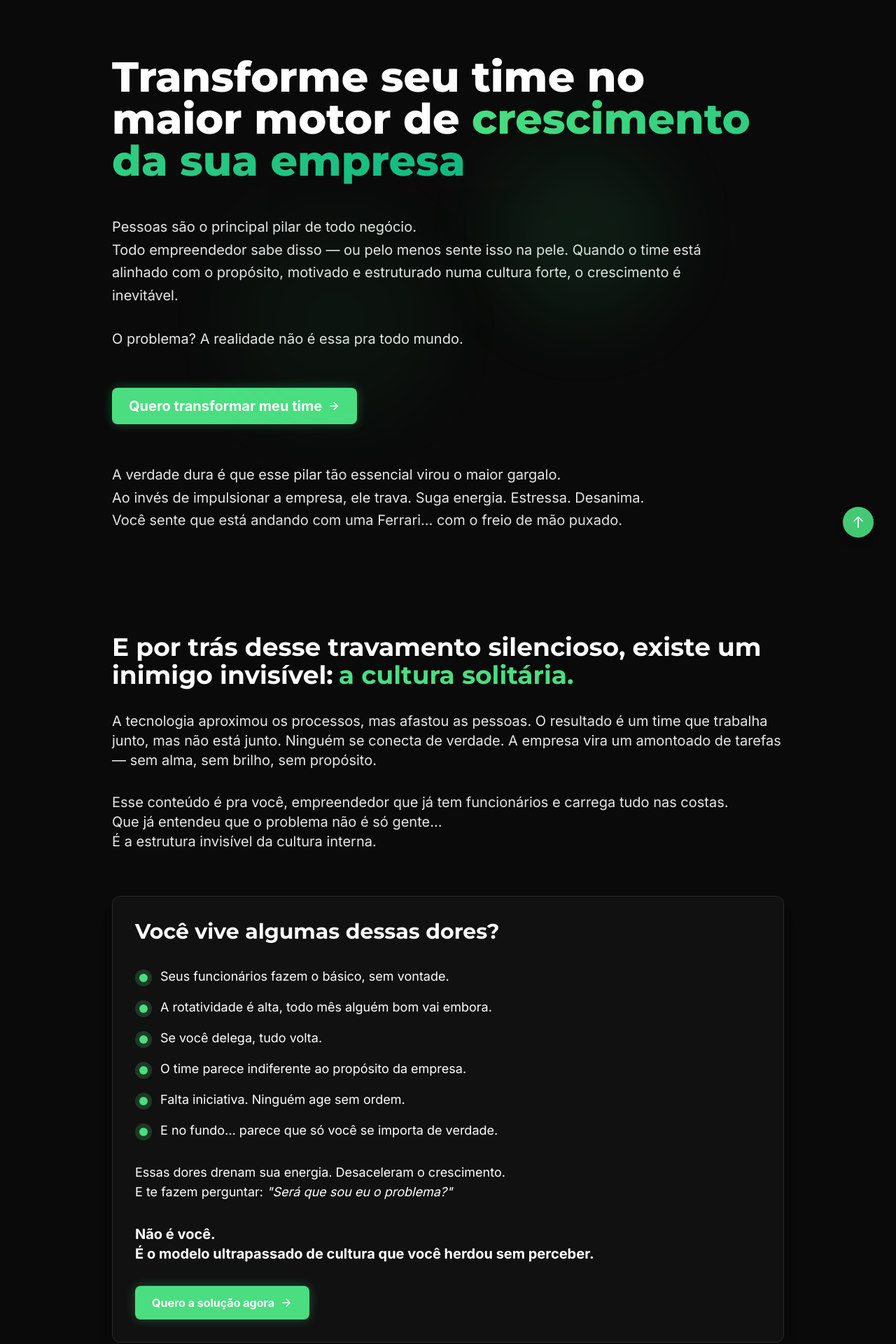
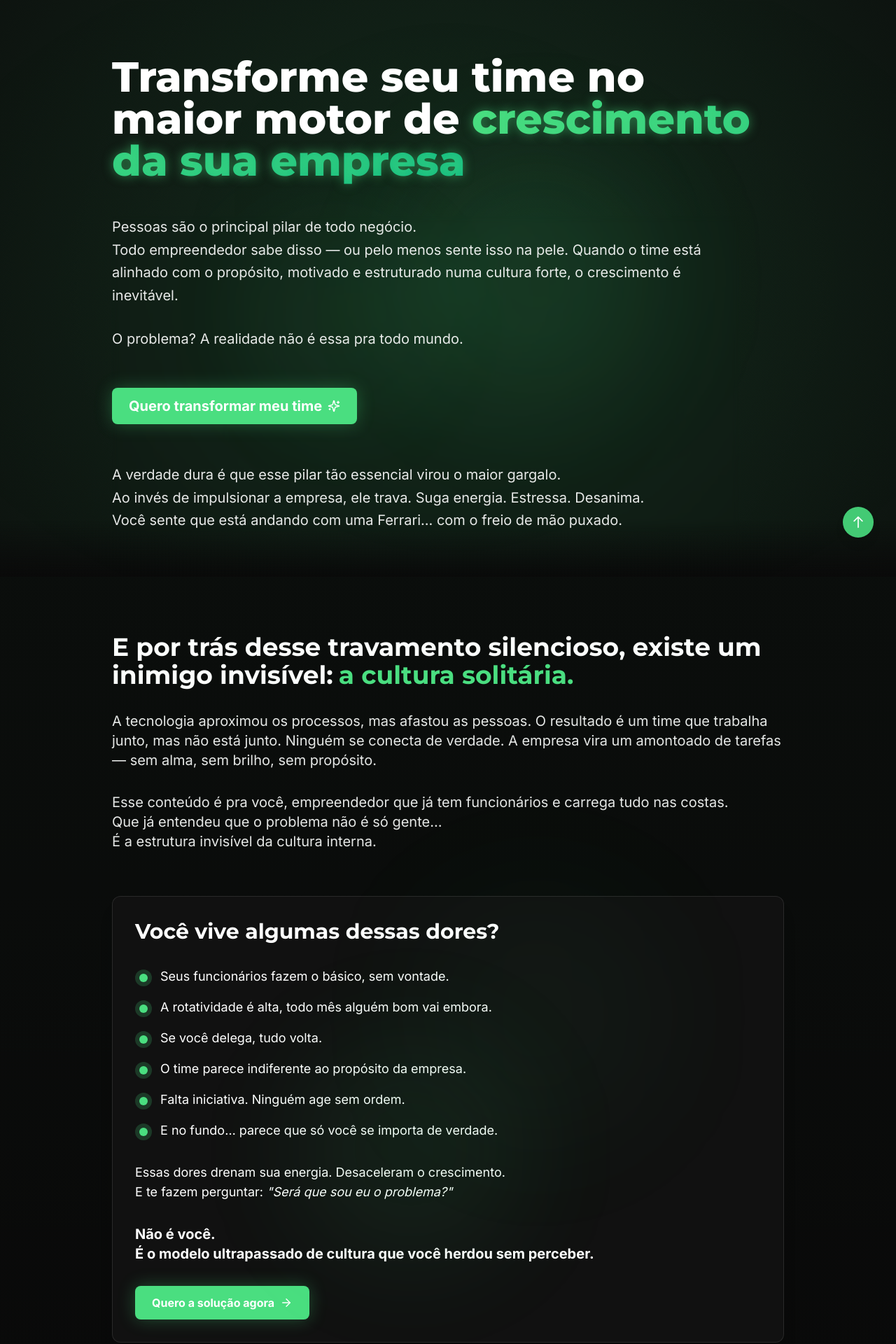
Before and after one commit to mizaeldapreev/team-glow-landing-page, a React (Vite) app: page / in a window 1280 px wide. Shown: the top 1920 px of the page at 70% size. Built offline with nearby package versions, Linux system fonts and the light colour scheme.

Commit message:
Refactor: Improve visual effects and lighting
Enhance the visual appeal of the landing page by adding more lighting effects and animations.

```diff
--- a/src/components/Hero.tsx
+++ b/src/components/Hero.tsx
@@ -1,17 +1,18 @@
+
 import React from 'react';
-import { ArrowRight } from 'lucide-react';
+import { ArrowRight, Sparkles } from 'lucide-react';
 
 const Hero = () => {
   return (
-    <section className="pt-20 pb-16 px-4 min-h-screen flex items-center relative">
-      <div className="container mx-auto max-w-5xl">
+    <section className="bg-glow pt-20 pb-16 px-4 min-h-screen flex items-center relative">
+      <div className="container mx-auto max-w-5xl relative z-10">
         <div className="animate-fade-in space-y-12">
           <h1 className="text-4xl md:text-5xl lg:text-6xl font-extrabold leading-tight">
             Transforme seu time no maior motor de
-            <span className="bg-clip-text text-transparent bg-gradient-to-r from-landing-green to-emerald-500"> crescimento da sua empresa</span>
+            <span className="gradient-text text-glow"> crescimento da sua empresa</span>
           </h1>
 
-          <div className="space-y-8 text-lg md:text-xl text-white/90 max-w-4xl">
+          <div className="space-y-8 text-lg md:text-xl text-white/90 max-w-4xl backdrop-blur-sm">
             <p className="leading-relaxed">
               Pessoas são o principal pilar de todo negócio.<br />
               Todo empreendedor sabe disso — ou pelo menos sente isso na pele. Quando o time está alinhado com o propósito, motivado e estruturado numa cultura forte, o crescimento é inevitável.
@@ -19,9 +20,9 @@ const Hero = () => {
             <p>O problema? A realidade não é essa pra todo mundo.</p>
 
             <div className="py-6">
-              <a href="#ebook" className="cta-button inline-flex items-center gap-2">
+              <a href="#ebook" className="cta-button inline-flex items-center gap-2 group">
                 Quero transformar meu time
-                <ArrowRight size={18} />
+                <Sparkles className="group-hover:rotate-12 transition-transform" size={18} />
               </a>
             </div>
 
@@ -35,8 +36,9 @@ const Hero = () => {
       </div>
 
       <div className="absolute bottom-0 left-0 w-full h-20 bg-gradient-to-t from-landing-black to-transparent"></div>
-      <div className="absolute top-1/4 right-1/4 w-64 h-64 bg-landing-green/10 rounded-full blur-3xl animate-glow"></div>
-      <div className="absolute bottom-1/4 left-1/4 w-80 h-80 bg-landing-green/5 rounded-full blur-3xl animate-glow"></div>
+      <div className="absolute top-1/4 right-1/4 w-96 h-96 bg-landing-green/10 rounded-full blur-[100px] animate-glow"></div>
+      <div className="absolute bottom-1/4 left-1/4 w-80 h-80 bg-landing-green/5 rounded-full blur-[80px] animate-glow"></div>
+      <div className="absolute top-1/2 left-1/2 -translate-x-1/2 -translate-y-1/2 w-full h-full bg-gradient-radial from-landing-green/5 to-transparent opacity-30"></div>
     </section>
   );
 };
--- a/src/components/Offer.tsx
+++ b/src/components/Offer.tsx
@@ -1,11 +1,10 @@
-
 import React from 'react';
-import { ArrowRight } from 'lucide-react';
+import { ArrowRight, Sparkles } from 'lucide-react';
 import CountdownTimer from './CountdownTimer';
 
 const Offer = () => {
   return (
-    <section id="ebook" className="py-20 px-4 relative overflow-hidden">
+    <section id="ebook" className="illuminated-section py-20 px-4 relative overflow-hidden">
       <div className="container mx-auto max-w-5xl">
         <div className="flex flex-col md:flex-row gap-12 items-center">
           {/* E-Book mockup */}
@@ -82,7 +81,8 @@ const Offer = () => {
       </div>
 
       {/* Decorative elements */}
-      <div className="absolute bottom-0 right-0 w-96 h-96 bg-landing-green/5 rounded-full blur-3xl animate-glow"></div>
+      <div className="absolute bottom-0 right-0 w-96 h-96 bg-landing-green/5 rounded-full blur-[150px] animate-glow"></div>
+      <div className="absolute top-1/2 left-1/2 -translate-x-1/2 -translate-y-1/2 w-full h-full bg-gradient-radial from-landing-green/5 to-transparent opacity-20"></div>
     </section>
   );
 };
--- a/src/components/PainPoints.tsx
+++ b/src/components/PainPoints.tsx
@@ -1,10 +1,9 @@
-
 import React from 'react';
-import { ArrowRight } from 'lucide-react';
+import { ArrowRight, Sparkles } from 'lucide-react';
 
 const PainPoints = () => {
   return (
-    <section id="problema" className="py-20 px-4 relative">
+    <section id="problema" className="illuminated-section py-20 px-4 relative">
       <div className="container mx-auto max-w-5xl">
         <div className="mb-16">
           <h2 className="text-3xl md:text-4xl font-bold mb-8">
@@ -68,6 +67,8 @@ const PainPoints = () => {
 
       {/* Decorative elements */}
       <div className="section-divider max-w-4xl mx-auto"></div>
+      <div className="absolute top-1/3 right-1/4 w-96 h-96 bg-landing-green/5 rounded-full blur-[120px] animate-glow"></div>
+      <div className="absolute bottom-1/4 left-1/3 w-80 h-80 bg-landing-green/10 rounded-full blur-[100px] animate-glow"></div>
     </section>
   );
 };
--- a/src/components/Solution.tsx
+++ b/src/components/Solution.tsx
@@ -1,9 +1,8 @@
-
 import React from 'react';
 
 const Solution = () => {
   return (
-    <section id="solucao" className="py-20 px-4 relative">
+    <section id="solucao" className="illuminated-section py-20 px-4 relative">
       <div className="container mx-auto max-w-5xl">
         <div className="mb-12">
           <h2 className="text-3xl md:text-4xl font-bold mb-8">
@@ -72,7 +71,9 @@ const Solution = () => {
 
       {/* Decorative elements */}
       <div className="section-divider max-w-4xl mx-auto"></div>
-      <div className="absolute top-1/3 right-1/5 w-64 h-64 bg-landing-green/10 rounded-full blur-3xl animate-glow"></div>
+      <div className="absolute top-1/3 right-1/5 w-96 h-96 bg-landing-green/5 rounded-full blur-[150px] animate-glow"></div>
+      <div className="absolute bottom-1/3 left-1/4 w-80 h-80 bg-landing-green/10 rounded-full blur-[120px] animate-glow"></div>
+      <div className="absolute top-1/2 left-1/2 -translate-x-1/2 -translate-y-1/2 w-full h-full bg-gradient-radial from-landing-green/5 to-transparent opacity-20"></div>
     </section>
   );
 };
--- a/src/index.css
+++ b/src/index.css
@@ -1,4 +1,3 @@
-
 @import url('https://fonts.googleapis.com/css2?family=Montserrat:wght@400;500;600;700;800&family=Inter:wght@300;400;500;600;700&display=swap');
 
 @tailwind base;
@@ -113,8 +112,8 @@
   left: -50%;
   width: 200%;
   height: 200%;
-  background: radial-gradient(circle, rgba(74, 222, 128, 0.1) 0%, rgba(10, 10, 10, 0) 60%);
-  animation: rotate 15s linear infinite;
+  background: radial-gradient(circle, rgba(74, 222, 128, 0.15) 0%, rgba(10, 10, 10, 0) 70%);
+  animation: rotate 20s linear infinite;
   z-index: 0;
 }
 
@@ -159,11 +158,28 @@
 
 .cta-button {
   @apply bg-landing-green text-white font-bold py-3 px-6 rounded-lg transform transition-all duration-300;
-  box-shadow: 0 0 15px rgba(74, 222, 128, 0.3);
+  box-shadow: 0 0 25px rgba(74, 222, 128, 0.3);
 }
 
 .cta-button:hover {
   @apply bg-opacity-90;
-  box-shadow: 0 0 25px rgba(74, 222, 128, 0.5);
+  box-shadow: 0 0 35px rgba(74, 222, 128, 0.5);
   transform: translateY(-2px);
 }
+
+.text-glow {
+  text-shadow: 0 0 15px rgba(74, 222, 128, 0.5);
+}
+
+.gradient-text {
+  @apply bg-clip-text text-transparent bg-gradient-to-r from-landing-green to-emerald-500;
+}
+
+.illuminated-section {
+  @apply relative overflow-hidden;
+}
+
+.illuminated-section::before {
+  content: '';
+  @apply absolute inset-0 bg-gradient-to-b from-landing-green/5 to-transparent opacity-40 pointer-events-none;
+}
```
